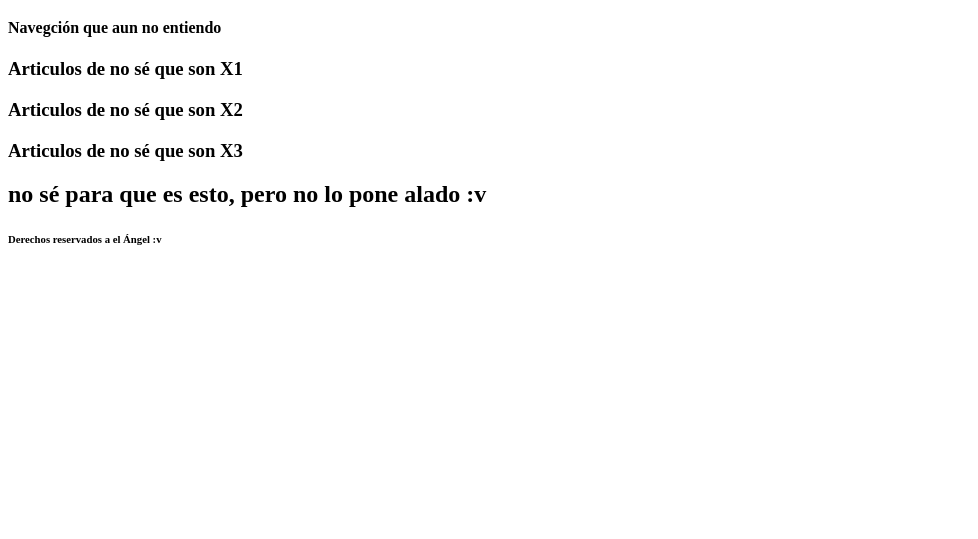
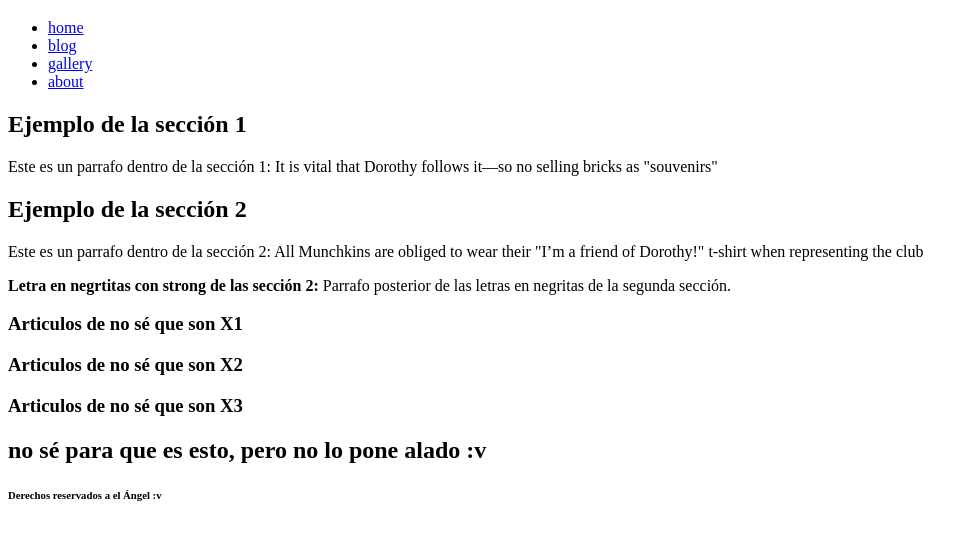
Before and after one commit to Angel-1990/Tarea, a plain HTML site: page Etiquetas Semanticas/index.html in a window 1280 px wide. Shown: the part 61-600 px from the top of the page, without its empty margins (0-978 px from the left). Drawn offline with Linux system fonts and the light colour scheme.

Commit message:
etiquetas semanticas

```diff
--- a/Etiquetas Semanticas/index.html
+++ b/Etiquetas Semanticas/index.html
@@ -11,8 +11,28 @@
         </header>
 
         <nav>
-            <h4>Navegción que aun no entiendo</h4>
+            <ul>
+                <li><a href="#">home</a></li>
+                <li><a href="#">blog</a></li>
+                <li><a href="#">gallery</a></li>
+                <li><a href="#">about</a></li>
+            </ul>
         </nav>
+
+        <section>
+            <h2>Ejemplo de la sección 1</h2>
+            <p>Este es un parrafo dentro de la sección 1: It is vital that Dorothy follows it—so no selling
+                bricks as "souvenirs"</p>
+        </section>
+        <section>
+            <h2>Ejemplo de la sección 2</h2>
+            <p>Este es un parrafo dentro de la sección 2: All Munchkins are obliged to wear their "I’m a friend
+                of Dorothy!" t-shirt when representing the club</p>
+            <p>
+                <strong>Letra en negrtitas con strong de las sección 2:</strong>
+                Parrafo posterior de las letras en negritas de la segunda sección.
+            </p>
+        </section>
 
         <section>
             <article>
```
